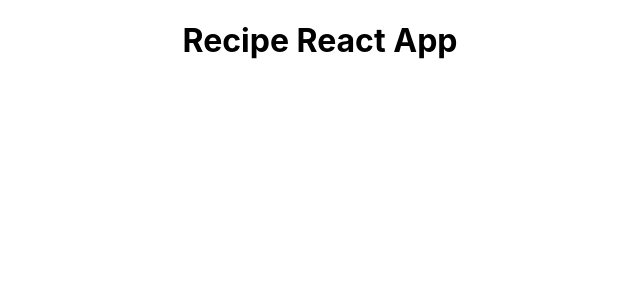
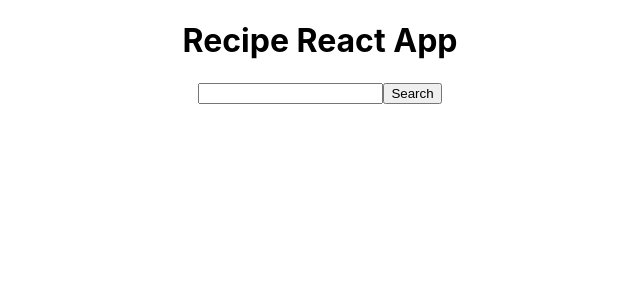
Before and after one commit to anirudhit/Recipe_React, a React (Create React App) app: page / in a window 1280 px wide. Shown: the top 300 px of the page, without its empty margins (320-960 px from the left). Built offline with nearby package versions, Linux system fonts and the light colour scheme.

Commit message:
Update App.js
- imported constants
- Added a for with search button

```diff
--- a/src/App.js
+++ b/src/App.js
@@ -1,10 +1,21 @@
-import React from 'react';
+import React, {useEffect, useState} from 'react';
 import './App.css';
+import * as Constants from './constants';
+const App =() =>{
 
-const App =() =>{
+  let api_url = `${Constants.API_URL}?q=chicken&app_id=${Constants.APP_ID}&app_key=${Constants.APP_KEY}&from=0&to=10`;
+
+  useEffect(() =>{
+    console.log("Use effect usage");
+  });
+
   return(
     <div className="App">
       <h1>Recipe React App</h1>
+      <form className="search-form">
+        <input className="search-bar" type="text"/>
+        <button type="submit">Search</button>
+      </form>
     </div>
   )
 }
```
